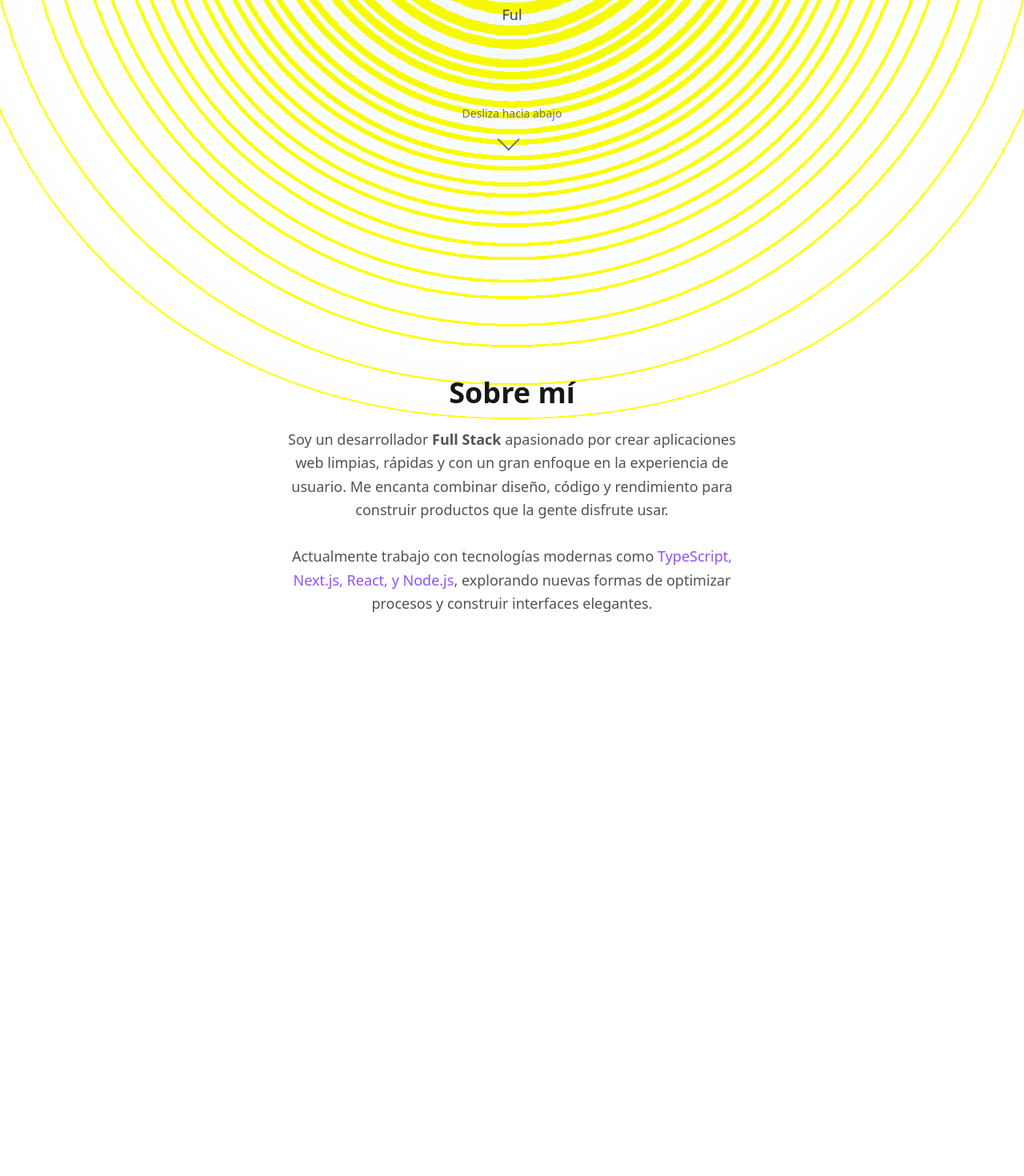
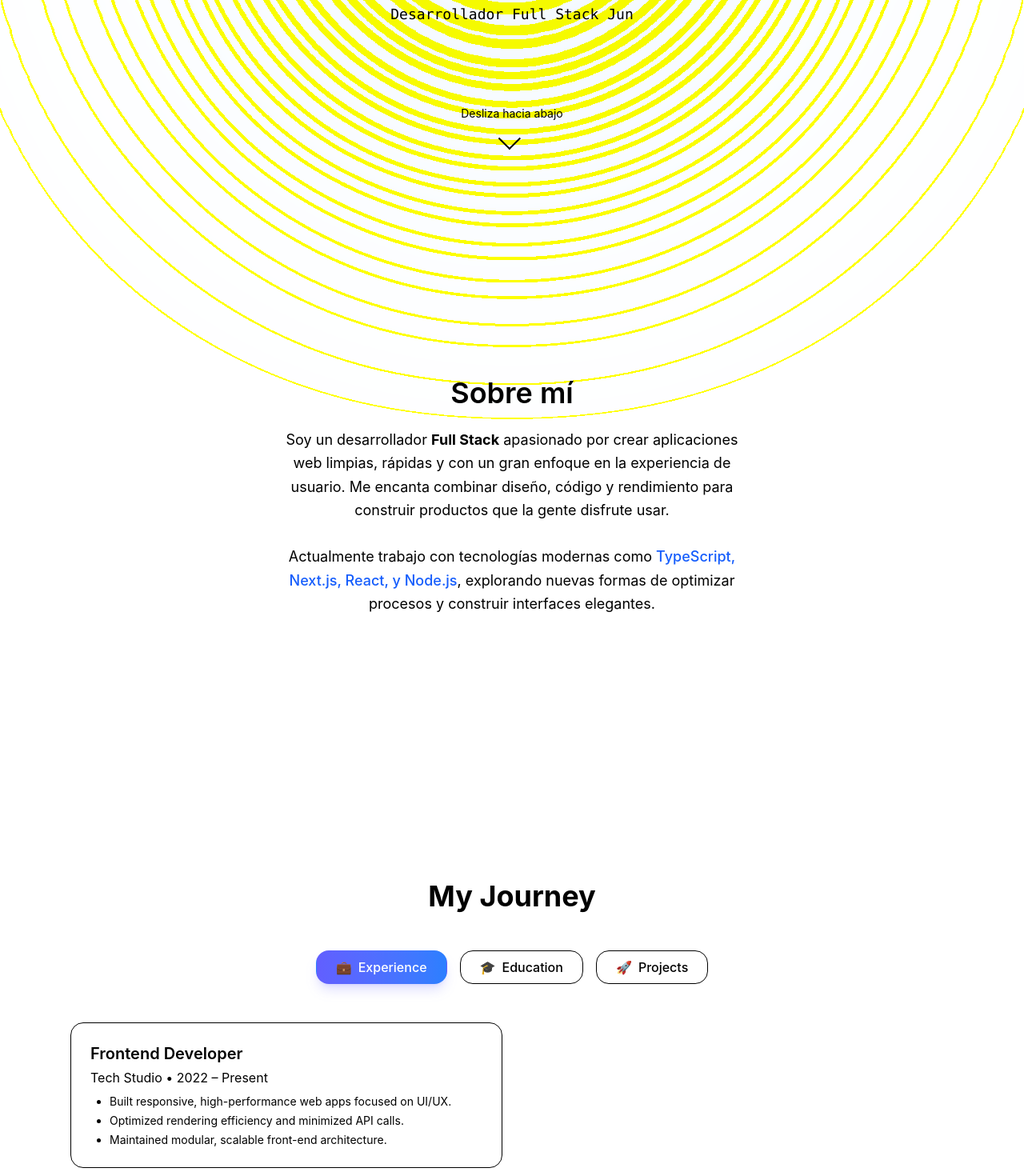
Before and after one commit to alanrp00/portfolio, a Next.js app in the folder frontend/: page / in a window 1280 px wide. Shown: the part 580-2050 px from the top of the page at 80% size. Before the commit the page ends 1600 px from the top, so only its background shows below. Built offline with nearby package versions, Linux system fonts and the light colour scheme.

Commit message:
save1
Guardado antes de cambiar todos los estilos

```diff
--- a/frontend/src/app/globals.css
+++ b/frontend/src/app/globals.css
@@ -3,9 +3,15 @@
 
 /* Ahora puedes usar tus estilos personalizados */
 @layer base {
-  :root {
-    --font-jetbrains: 'JetBrains Mono', monospace;
+  html {
+    font-family: 'Inter', sans-serif;
+    scroll-behavior: smooth;
   }
+
+  p.subtitle {
+    font-family: 'Consolas', monospace;
+  }
+
 
   /* 🔧 Forzar limpieza de fondos sólidos */
   html,
@@ -17,23 +23,5 @@
     background-color: transparent !important;
   }
 
-  html {
-    @apply transition-colors duration-700;
-    background: pink;
-  }
 
-  html.dark {
-    background: green;
-  }
 }
-
-/* .hero-glow {
-  position: absolute;
-  width: 600px;
-  height: 400px;
-  background: radial-gradient(circle at center,
-      rgba(54, 51, 234, 0.25),
-      transparent 70%);
-  filter: blur(80px);
-  z-index: 0;
-} */
--- a/frontend/src/app/page.tsx
+++ b/frontend/src/app/page.tsx
@@ -1,11 +1,13 @@
 import About from "@/components/About";
 import Hero from "@/components/Hero";
+import PortfolioTabs from "@/components/PortfolioTabs";
 
 export default function Page() {
   return (
-    <main className="overflow-x-hidden">
+    <main className="bg-[var(--background)] text-[var(--foreground)] transition-colors duration-500">
       <Hero />
       <About />
+      <PortfolioTabs />
     </main>
   );
 }
--- a/frontend/src/components/About.tsx
+++ b/frontend/src/components/About.tsx
@@ -14,7 +14,7 @@ export default function About() {
         whileInView={{ opacity: 1, y: 0 }}
         transition={{ duration: 0.6 }}
         viewport={{ once: true }}
-        className="text-3xl md:text-4xl font-semibold text-neutral-900 dark:text-neutral-100 mb-6"
+        className="text-3xl md:text-4xl font-semibold mb-6"
       >
         Sobre mí
       </motion.h2>
@@ -25,7 +25,7 @@ export default function About() {
         whileInView={{ opacity: 1, y: 0 }}
         transition={{ delay: 0.2, duration: 0.8 }}
         viewport={{ once: true }}
-        className="max-w-xl text-base md:text-lg text-neutral-600 dark:text-neutral-300 leading-relaxed"
+        className="max-w-xl text-base md:text-lg leading-relaxed"
       >
         Soy un desarrollador <strong>Full Stack</strong> apasionado por crear
         aplicaciones web limpias, rápidas y con un gran enfoque en la
@@ -34,7 +34,7 @@ export default function About() {
         <br />
         <br />
         Actualmente trabajo con tecnologías modernas como{" "}
-        <span className="text-violet-500 font-medium">
+        <span className="text-blue-600 font-medium">
           TypeScript, Next.js, React, y Node.js
         </span>
         , explorando nuevas formas de optimizar procesos y construir interfaces
--- /dev/null
+++ b/frontend/src/components/EducationTab.tsx
@@ -0,0 +1,21 @@
+export default function EducationTab() {
+  const studies = [
+    { title: "PG Diploma in Advance Computing", place: "CDAC", period: "2021 – 2022" },
+    { title: "Bachelor’s in Mechanical Engineering", place: "JSPM RSCOE", period: "2017 – 2020" },
+  ];
+
+  return (
+    <div className="flex flex-col items-center gap-6">
+      {studies.map((s, i) => (
+        <div
+          key={i}
+          className="bg-foreground/5 border border-foreground/10 rounded-2xl p-6 w-full md:w-2/3 text-left hover:shadow-lg hover:shadow-purple-500/10 transition"
+        >
+          <h3 className="text-lg font-semibold mb-1">{s.title}</h3>
+          <p className="text-primary mb-1">{s.place}</p>
+          <p className="text-sm text-foreground/70">{s.period}</p>
+        </div>
+      ))}
+    </div>
+  );
+}
--- /dev/null
+++ b/frontend/src/components/ExperienceTab.tsx
@@ -0,0 +1,33 @@
+export default function ExperienceTab() {
+  const jobs = [
+    {
+      role: "Frontend Developer",
+      company: "Tech Studio",
+      period: "2022 – Present",
+      points: [
+        "Built responsive, high-performance web apps focused on UI/UX.",
+        "Optimized rendering efficiency and minimized API calls.",
+        "Maintained modular, scalable front-end architecture.",
+      ],
+    },
+  ];
+
+  return (
+    <div className="grid gap-6 md:grid-cols-2">
+      {jobs.map((job) => (
+        <div
+          key={job.role}
+          className="bg-foreground/5 border border-foreground/10 rounded-2xl p-6 text-left hover:shadow-xl hover:shadow-indigo-500/10 transition-all"
+        >
+          <h3 className="text-xl font-semibold mb-1">{job.role}</h3>
+          <p className="text-primary mb-2">{job.company} • {job.period}</p>
+          <ul className="list-disc ml-6 text-sm text-foreground/80 space-y-1">
+            {job.points.map((p, i) => (
+              <li key={i}>{p}</li>
+            ))}
+          </ul>
+        </div>
+      ))}
+    </div>
+  );
+}
--- a/frontend/src/components/Hero.tsx
+++ b/frontend/src/components/Hero.tsx
@@ -11,9 +11,9 @@ export default function Hero() {
   const { theme, setTheme, resolvedTheme } = useTheme();
   const [mounted, setMounted] = useState(false);
   const typedText = useTypingEffect([
-    "Full Stack Developer 💻",
+    "Desarrollador Full Stack Junior.",
     "TypeScript | React | Next.js",
-    "Building experiences, not just apps.",
+    "Siempre mejorando.",
   ]);
 
   useEffect(() => setMounted(true), []);
@@ -33,13 +33,13 @@ export default function Hero() {
       {/* Botón modo claro/oscuro */}
       <button
         onClick={() => setTheme(resolvedTheme === "light" ? "dark" : "light")}
-        className="absolute top-6 right-6 p-2 rounded-full bg-neutral-200 dark:bg-neutral-800 hover:scale-105 transition-transform shadow-sm"
+        className="absolute top-6 right-6 p-2 rounded-full hover:scale-105 transition-transform shadow-sm"
         aria-label="Cambiar tema"
       >
         {resolvedTheme === "light" ? (
           <Moon className="w-5 h-5 text-neutral-700" />
         ) : (
-          <Sun className="w-5 h-5 text-yellow-400" />
+          <Sun className="w-5 h-5 text-white-400" />
         )}
       </button>
 
@@ -49,15 +49,15 @@ export default function Hero() {
         animate={{ opacity: 1, y: 0 }}
         transition={{ duration: 0.8 }}
         className={`relative z-10 w-60 h-76 mb-8 rounded-xl border backdrop-blur-md shadow-lg flex items-center justify-center overflow-hidden transition-all duration-700 ${resolvedTheme === "dark"
-            ? "bg-neutral-800/20 border-neutral-700/30 shadow-[0_4px_25px_-8px_rgba(59,130,246,0.25)]"
-            : "bg-white/10 border-neutral-300/30 shadow-[0_4px_25px_-8px_rgba(59,130,246,0.35)]"
+          ? " border-neutral-700/30 shadow-[0_4px_25px_-8px_rgba(59,130,246,0.25)]"
+          : " border-neutral-300/30 shadow-[0_4px_25px_-8px_rgba(59,130,246,0.35)]"
           }`}
       >
         {/* Efecto de gradiente interno */}
         <div
           className={`absolute inset-0 bg-gradient-to-br ${resolvedTheme === "dark"
-              ? "from-transparent via-transparent to-blue-700/10"
-              : "from-transparent via-transparent to-blue-400/20"
+            ? "from-transparent via-transparent to-blue-700/10"
+            : "from-transparent via-transparent to-blue-400/20"
             }`}
         />
 
@@ -75,7 +75,7 @@ export default function Hero() {
         initial={{ y: 30, opacity: 0 }}
         animate={{ y: 0, opacity: 1 }}
         transition={{ delay: 0.3, duration: 0.7 }}
-        className="z-10 text-4xl font-semibold tracking-tight md:text-5xl text-neutral-900 dark:text-neutral-50 transition-colors duration-700"
+        className="z-10 text-4xl font-semibold tracking-tight md:text-5xl transition-colors duration-700"
       >
         Hola, soy{" "}
         <span
@@ -91,7 +91,7 @@ export default function Hero() {
         initial={{ opacity: 0 }}
         animate={{ opacity: 1 }}
         transition={{ delay: 1, duration: 0.7 }}
-        className="z-10 mt-3 text-lg font-light text-neutral-700 dark:text-neutral-300 transition-colors duration-700"
+        className="subtitle z-10 mt-3 text-lg font-light transition-colors duration-700"
       >
         {typedText}
       </motion.p>
@@ -101,7 +101,7 @@ export default function Hero() {
         initial={{ opacity: 0 }}
         animate={{ opacity: 1 }}
         transition={{ delay: 2, duration: 1 }}
-        className="absolute bottom-10 z-10 flex flex-col items-center text-neutral-500 dark:text-neutral-400"
+        className="absolute bottom-10 z-10 flex flex-col items-center"
       >
         <p className="text-sm mb-2">Desliza hacia abajo</p>
         <motion.div
--- /dev/null
+++ b/frontend/src/components/PortfolioTabs.tsx
@@ -0,0 +1,85 @@
+"use client";
+
+import { AnimatePresence, motion } from "framer-motion";
+import { useState } from "react";
+import EducationTab from "./EducationTab";
+import ExperienceTab from "./ExperienceTab";
+import ProjectsTab from "./ProjectsTab";
+
+const tabs = [
+  { id: "experience", label: "Experience", icon: "💼" },
+  { id: "education", label: "Education", icon: "🎓" },
+  { id: "projects", label: "Projects", icon: "🚀" },
+];
+
+export default function PortfolioTabs() {
+  const [active, setActive] = useState("experience");
+
+  return (
+    <section className="relative w-full overflow-hidden py-20">
+      <div className="max-w-6xl mx-auto px-6 text-center">
+        <h2 className="text-3xl md:text-4xl font-bold mb-12 text-foreground">
+          My <span className="text-primary">Journey</span>
+        </h2>
+
+        {/* Tabs */}
+        <div className="flex justify-center mb-12 flex-wrap gap-4">
+          {tabs.map((tab) => (
+            <motion.button
+              key={tab.id}
+              onClick={() => setActive(tab.id)}
+              whileHover={{ scale: 1.05 }}
+              whileTap={{ scale: 0.95 }}
+              className={`px-6 py-2 rounded-2xl font-medium transition-all border backdrop-blur-sm ${active === tab.id
+                ? "bg-gradient-to-r from-indigo-500 to-blue-500 text-white shadow-lg shadow-indigo-500/20 border-transparent"
+                : "border border-foreground/20 text-foreground hover:border-primary/50"
+                }`}
+            >
+              <span className="mr-2">{tab.icon}</span>
+              {tab.label}
+            </motion.button>
+          ))}
+        </div>
+
+        {/* Contenido con animación */}
+        <div className="relative min-h-[420px]">
+          <AnimatePresence mode="wait">
+            {active === "experience" && (
+              <motion.div
+                key="experience"
+                initial={{ opacity: 0, y: 20 }}
+                animate={{ opacity: 1, y: 0 }}
+                exit={{ opacity: 0, y: -20 }}
+                transition={{ duration: 0.5 }}
+              >
+                <ExperienceTab />
+              </motion.div>
+            )}
+            {active === "education" && (
+              <motion.div
+                key="education"
+                initial={{ opacity: 0, y: 20 }}
+                animate={{ opacity: 1, y: 0 }}
+                exit={{ opacity: 0, y: -20 }}
+                transition={{ duration: 0.5 }}
+              >
+                <EducationTab />
+              </motion.div>
+            )}
+            {active === "projects" && (
+              <motion.div
+                key="projects"
+                initial={{ opacity: 0, y: 20 }}
+                animate={{ opacity: 1, y: 0 }}
+                exit={{ opacity: 0, y: -20 }}
+                transition={{ duration: 0.5 }}
+              >
+                <ProjectsTab />
+              </motion.div>
+            )}
+          </AnimatePresence>
+        </div>
+      </div>
+    </section>
+  );
+}
--- /dev/null
+++ b/frontend/src/components/ProjectsTab.tsx
@@ -0,0 +1,41 @@
+export default function ProjectsTab() {
+  const projects = [
+    {
+      name: "Portfolio Website",
+      desc: "Modern portfolio built with Next.js and Tailwind CSS. Features dark mode, animations, and responsive design.",
+      stack: ["Next.js", "Tailwind", "Framer Motion"],
+      link: "#",
+    },
+    {
+      name: "Task Management Tool",
+      desc: "Responsive task manager with Firebase authentication and drag-and-drop functionality.",
+      stack: ["React", "Firebase", "TypeScript"],
+      link: "#",
+    },
+  ];
+
+  return (
+    <div className="grid md:grid-cols-2 gap-6">
+      {projects.map((p) => (
+        <div
+          key={p.name}
+          className="group relative bg-foreground/5 border border-foreground/10 rounded-2xl p-6 overflow-hidden hover:border-primary/50 transition-all hover:shadow-xl hover:shadow-indigo-500/10"
+        >
+          <div className="absolute inset-0 bg-gradient-to-br from-transparent via-primary/5 to-transparent opacity-0 group-hover:opacity-100 transition" />
+          <h3 className="text-lg font-semibold mb-2">{p.name}</h3>
+          <p className="text-sm text-foreground/80 mb-3">{p.desc}</p>
+          <div className="flex flex-wrap gap-2 text-xs text-primary">
+            {p.stack.map((tech) => (
+              <span
+                key={tech}
+                className="border border-primary/30 px-2 py-1 rounded-md bg-primary/5"
+              >
+                {tech}
+              </span>
+            ))}
+          </div>
+        </div>
+      ))}
+    </div>
+  );
+}
```
